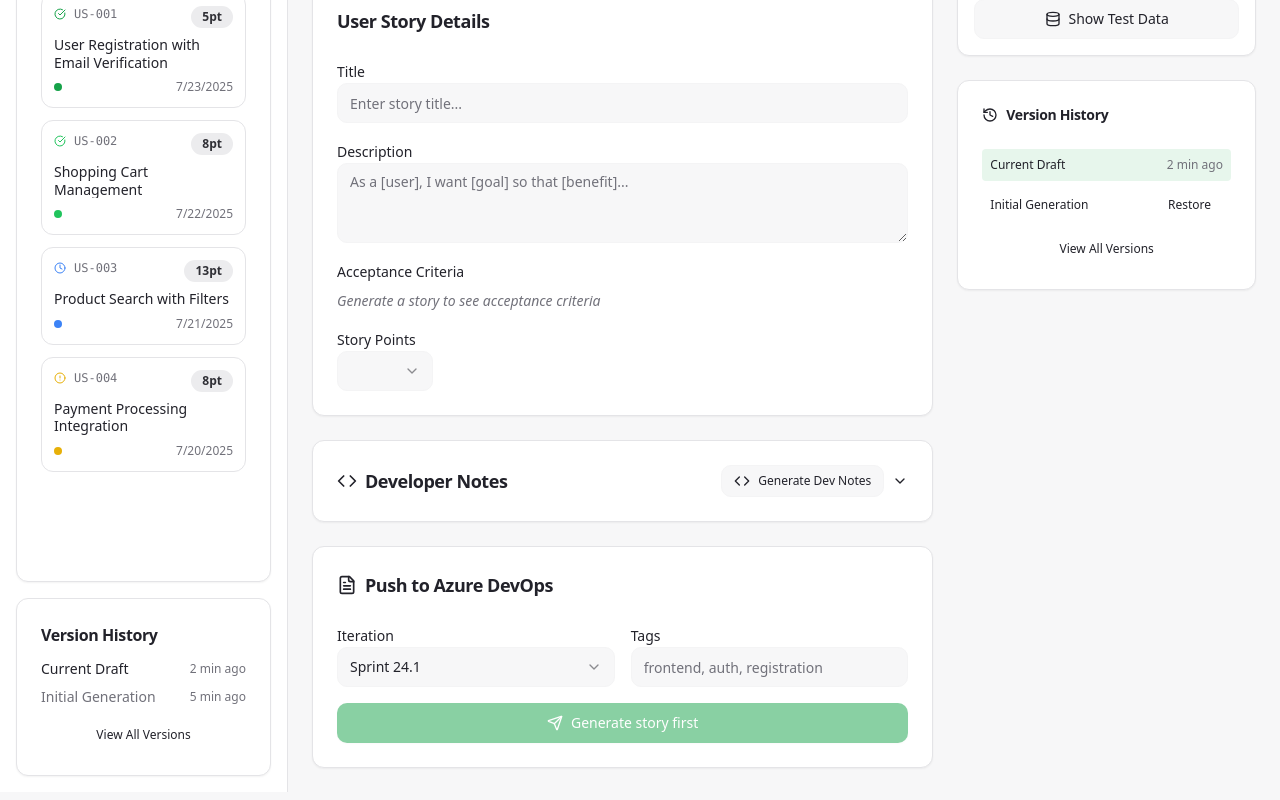
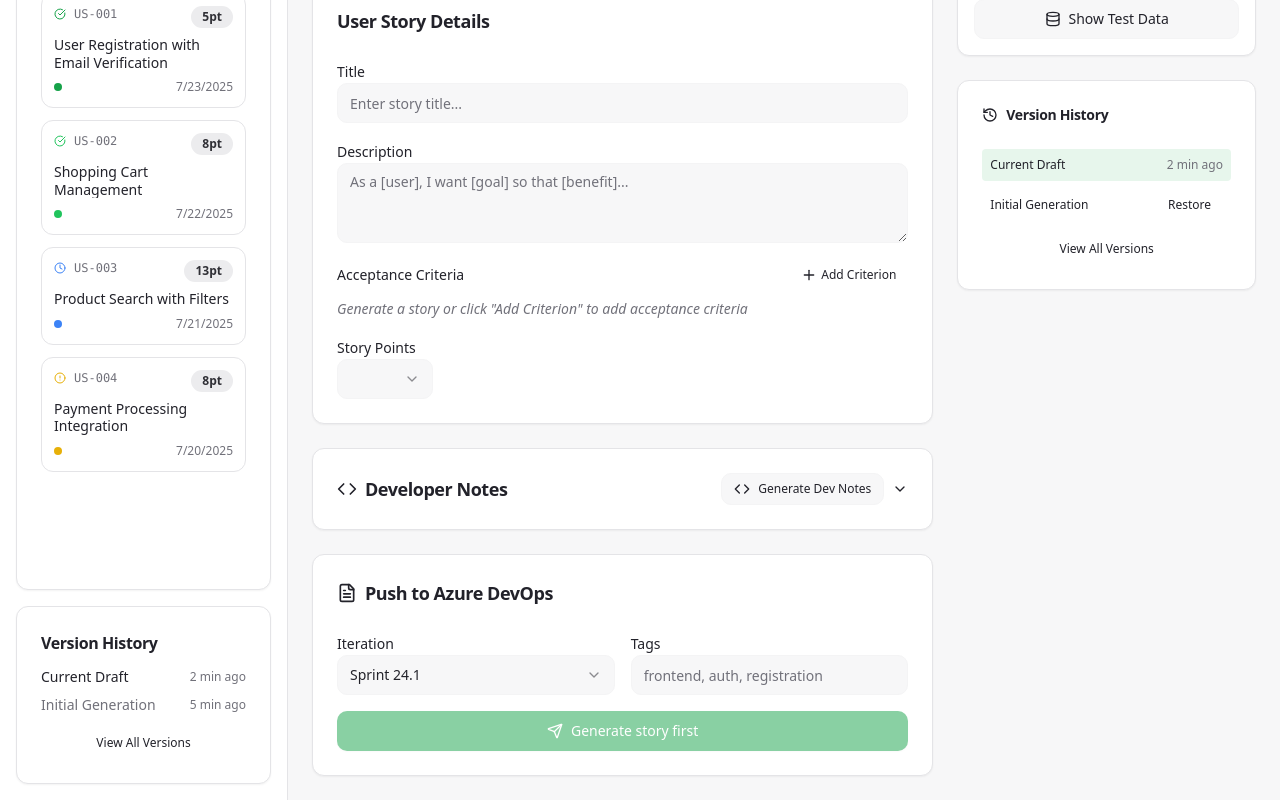
Before and after one commit to afarabee/lovestory-builder, a React (Vite) app: page / in a window 1280 px wide. Shown: the part 794-1594 px from the top of the page. Built offline with nearby package versions, Linux system fonts and the light colour scheme.

Commit message:
Update Acceptance Criteria
Implement editable acceptance criteria with add/remove controls. Changes persist across actions.

```diff
--- a/src/components/story/StoryBuilder.tsx
+++ b/src/components/story/StoryBuilder.tsx
@@ -30,6 +30,7 @@ import {
   Send,
   AlertCircle,
   Plus,
+  Minus,
   History
 } from "lucide-react";
 import { cn } from "@/lib/utils";
@@ -442,17 +443,51 @@ export function StoryBuilder() {
               </div>
 
               <div>
-                <Label>Acceptance Criteria</Label>
+                <div className="flex items-center justify-between">
+                  <Label>Acceptance Criteria</Label>
+                  <Button
+                    variant="ghost"
+                    size="sm"
+                    onClick={() => setStory(prev => ({
+                      ...prev,
+                      acceptanceCriteria: [...prev.acceptanceCriteria, ""]
+                    }))}
+                    className="gap-1 text-xs"
+                  >
+                    <Plus className="h-3 w-3" />
+                    Add Criterion
+                  </Button>
+                </div>
                 <div className="space-y-2 mt-2">
                   {story.acceptanceCriteria.map((criterion, index) => (
                     <div key={index} className="flex items-center gap-2">
                       <CheckCircle className="h-4 w-4 text-status-ready flex-shrink-0" />
-                      <span className="text-sm">{criterion}</span>
+                      <Input
+                        value={criterion}
+                        onChange={(e) => {
+                          const newCriteria = [...story.acceptanceCriteria];
+                          newCriteria[index] = e.target.value;
+                          setStory(prev => ({ ...prev, acceptanceCriteria: newCriteria }));
+                        }}
+                        placeholder="Enter acceptance criterion..."
+                        className="text-sm flex-1"
+                      />
+                      <Button
+                        variant="ghost"
+                        size="sm"
+                        onClick={() => {
+                          const newCriteria = story.acceptanceCriteria.filter((_, i) => i !== index);
+                          setStory(prev => ({ ...prev, acceptanceCriteria: newCriteria }));
+                        }}
+                        className="p-1 h-8 w-8"
+                      >
+                        <Minus className="h-3 w-3" />
+                      </Button>
                     </div>
                   ))}
                   {story.acceptanceCriteria.length === 0 && (
                     <p className="text-sm text-muted-foreground italic">
-                      Generate a story to see acceptance criteria
+                      Generate a story or click "Add Criterion" to add acceptance criteria
                     </p>
                   )}
                 </div>
```
